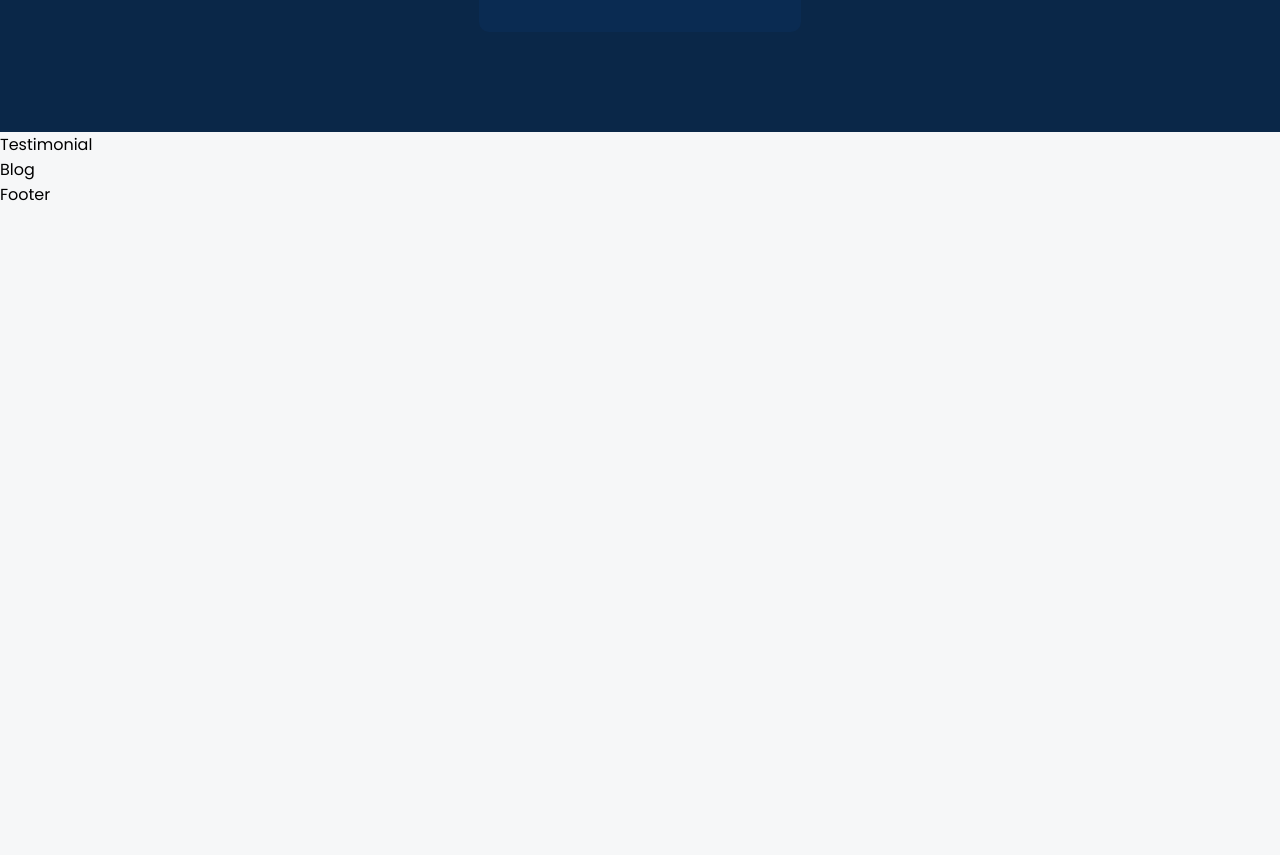
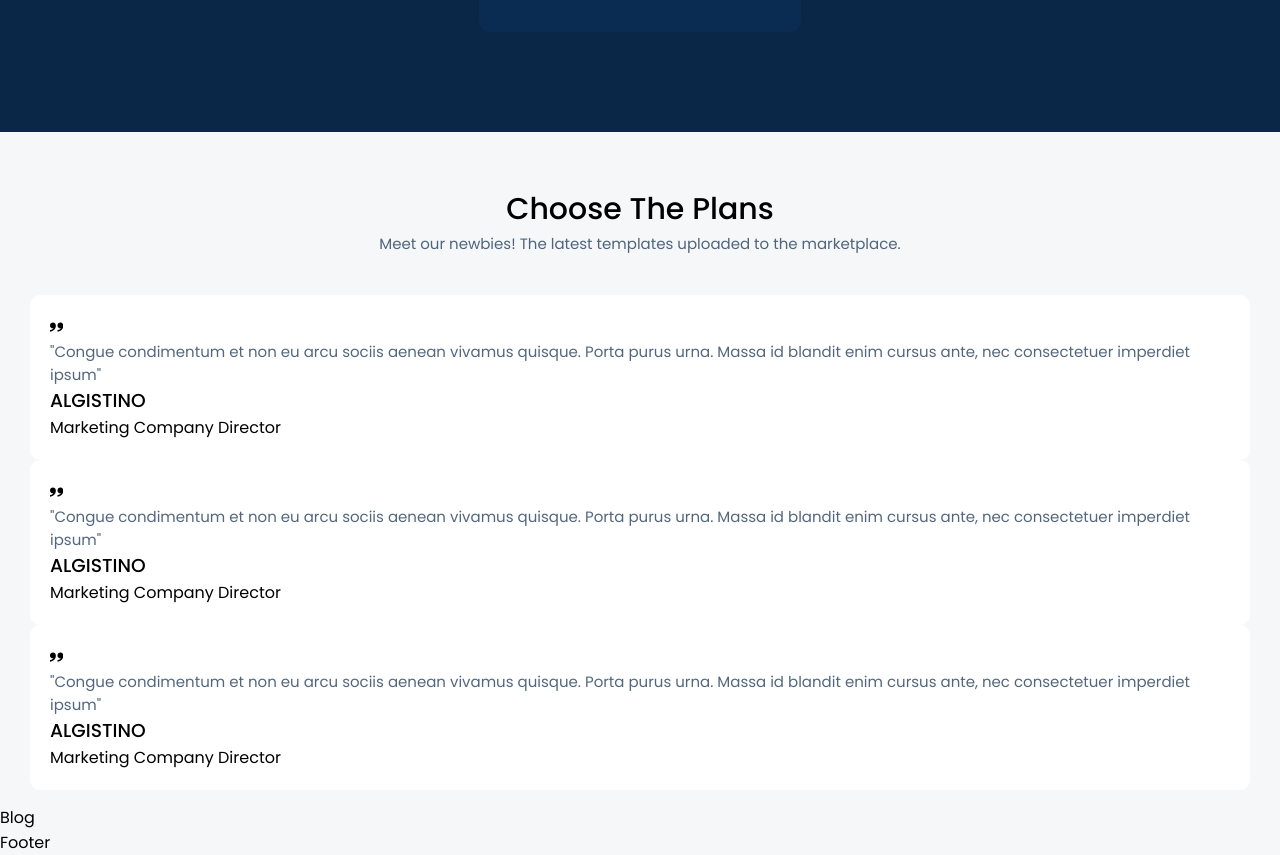
Before and after one commit to mehmetenfa/gosto-ecommerce, a React (Create React App) app: page / in a window 1280 px wide. Shown: the part 3960-4815 px from the top of the page. Before the commit the page ends 4167 px from the top, so only its background shows below. Built offline with nearby package versions, Linux system fonts and the light colour scheme.

Commit message:
testimonal

```diff
--- a/src/components/home/testimonial/Testimonial.jsx
+++ b/src/components/home/testimonial/Testimonial.jsx
@@ -1,7 +1,30 @@
-import React from 'react'
+import React from "react";
+import { ImQuotesRight } from "react-icons/im";
+import { customer } from "../../assets/data/data";
+import { Heading } from "../../common/Heading";
 
 export const Testimonial = () => {
   return (
-    <div>Testimonial</div>
-  )
-}
+    <>
+      <section className="customer">
+        <Heading
+          title="Choose The Plans"
+          desc="Meet our newbies! The latest templates uploaded to the marketplace."
+        />
+
+        <div className="content">
+          {customer.map((items) => (
+            <div className="card" key={items.id}>
+              <button>
+                <ImQuotesRight />
+              </button>
+              <p>"{items.desc}"</p>
+              <h3>{items.name}</h3>
+              <span>{items.post}</span>
+            </div>
+          ))}
+        </div>
+      </section>
+    </>
+  );
+};
```
